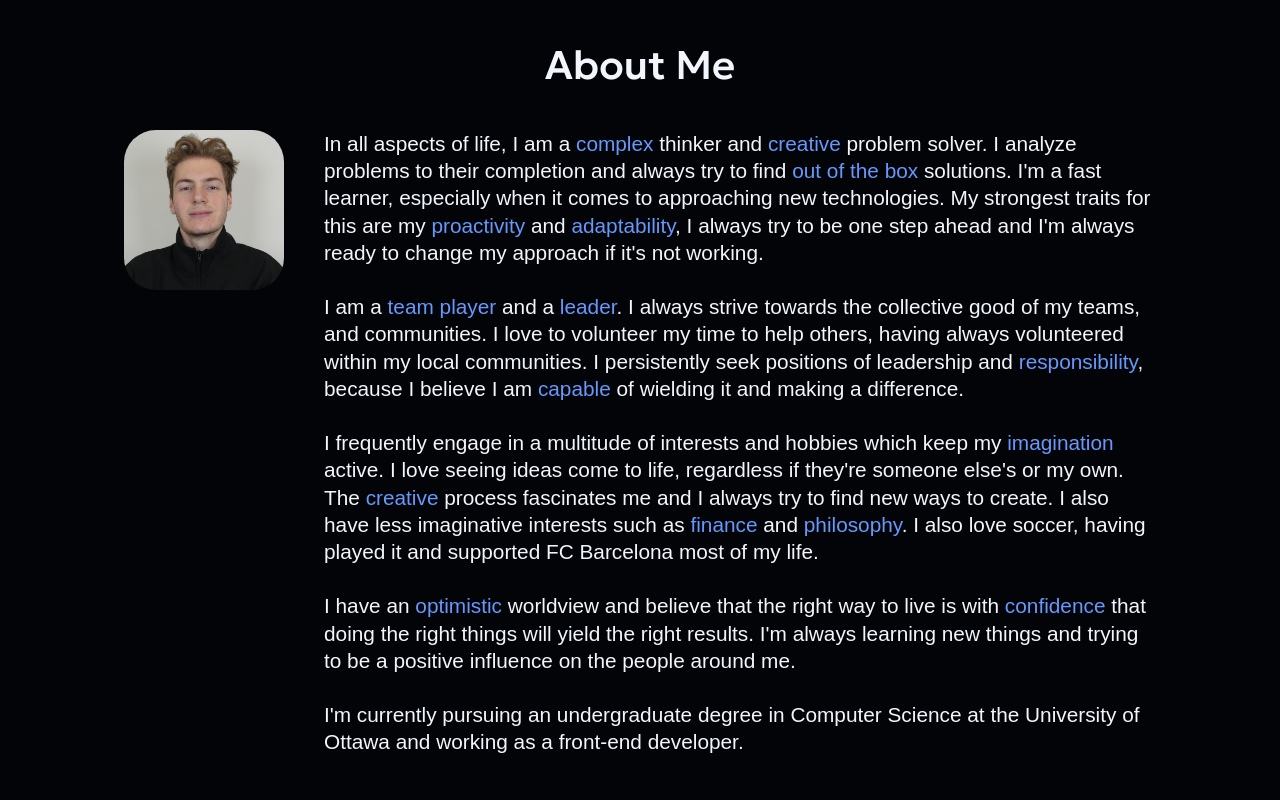
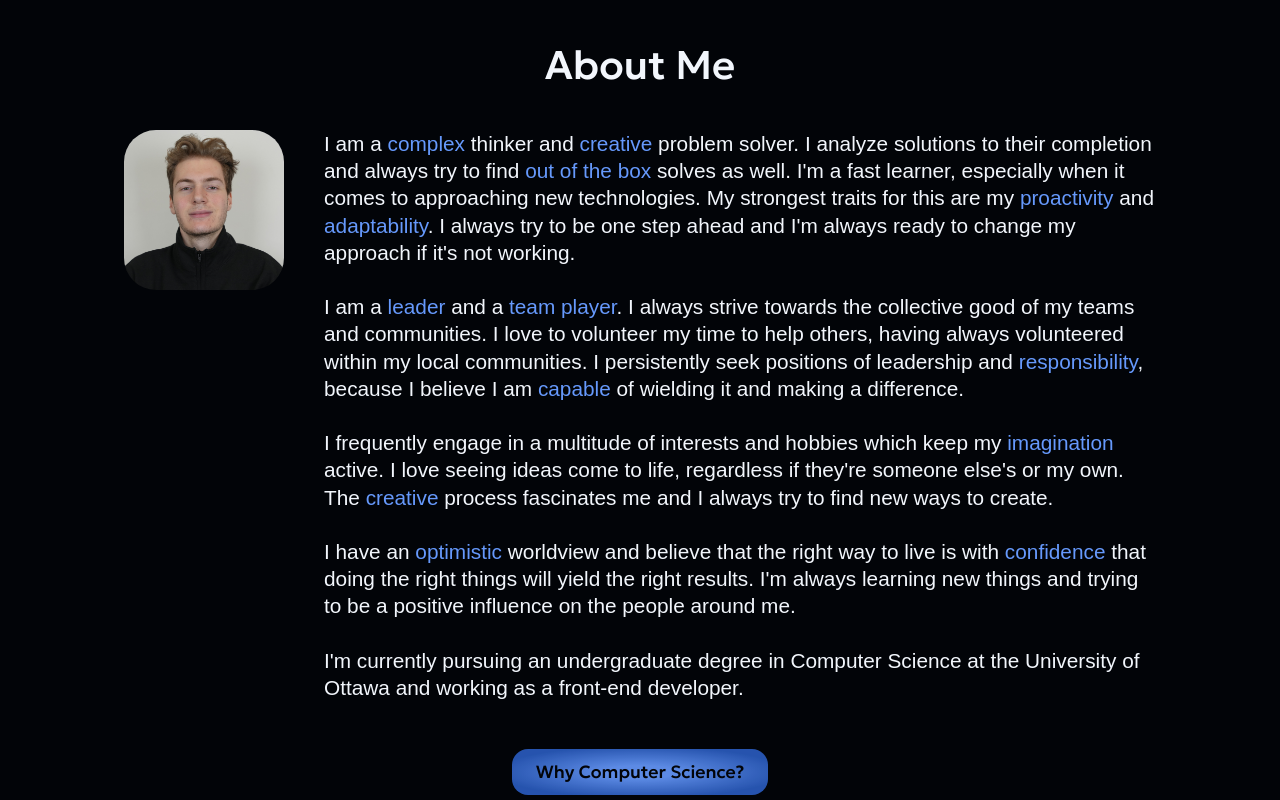
Before and after one commit to tomersz12/tomer-portfolio, a React (Vite) app: page / in a window 1280 px wide. Shown: the part 680-1480 px from the top of the page. Built offline with nearby package versions, Linux system fonts and the light colour scheme; a web font is replaced by a local one.

Commit message:
Update About.tsx

```diff
--- a/src/components/About.tsx
+++ b/src/components/About.tsx
@@ -3,23 +3,6 @@ import { useState } from 'react';
 import Headshot from '../images/headshot.jpg';
 
 const About = () => {
-    const [isGlitching, setIsGlitching] = useState(false);
-    const [glitched, setGlitched] = useState(false);
-    const [sportText, setSportText] = useState('soccer');
-
-    const handleMouseOver = () => {
-        if (!glitched) {
-            setIsGlitching(true);
-            setTimeout(() => {
-                setSportText('football');
-                setTimeout(() => {
-                    setIsGlitching(false);
-                    setGlitched(true);
-                }, 250);
-            }, 250);
-        }
-    };
-
     const [showPopup, setshowPopup] = useState(false);
 
     const activatePopup = () => {
@@ -36,20 +19,20 @@ const About = () => {
                     </div>
                     <div className="about-text">
                         <p>
-                            In all aspects of life, I am a <span className="color">complex</span> thinker
+                            I am a <span className="color">complex</span> thinker
                             and <span className="color">creative</span> problem solver.
-                            I analyze problems to their completion and
-                            always try to find <span className="color">out of the box</span> solutions.
+                            I analyze solutions to their completion and
+                            always try to find <span className="color">out of the box</span> solves as well.
                             I'm a fast learner, especially when it comes to
                             approaching new technologies.
                             My strongest traits for this are
-                            my <span className="color">proactivity</span> and <span className="color">adaptability</span>,
+                            my <span className="color">proactivity</span> and <span className="color">adaptability</span>.
                             I always try to be one step ahead and I'm always ready to change my approach
                             if it's not working.
                             <br/><br/>
                             I am
-                            a <span className="color">team player</span> and a <span className="color">leader</span>.
-                            I always strive towards the collective good of my teams, and communities.
+                            a <span className="color">leader</span> and a <span className="color">team player</span>.
+                            I always strive towards the collective good of my teams and communities.
                             I love to volunteer my time to help others,
                             having always volunteered within my local communities.
                             I persistently seek positions of leadership
@@ -62,11 +45,6 @@ const About = () => {
                             come to life, regardless if they're someone else's or my own.
                             The <span className="color">creative</span> process fascinates me
                             and I always try to find new ways to create.
-                            I also have less imaginative interests such
-                            as <span className="color">finance</span> and <span className="color">philosophy</span>.
-                            I also
-                            love <span className={`${isGlitching ? 'glitch' : ''}`} onMouseOver={handleMouseOver}>{sportText}</span>,
-                            having played it and supported FC Barcelona most of my life.
                             <br/><br/>
                             I have an <span className="color">optimistic</span> worldview and believe
                             that the right way to live is with <span className="color">confidence</span> that
```
